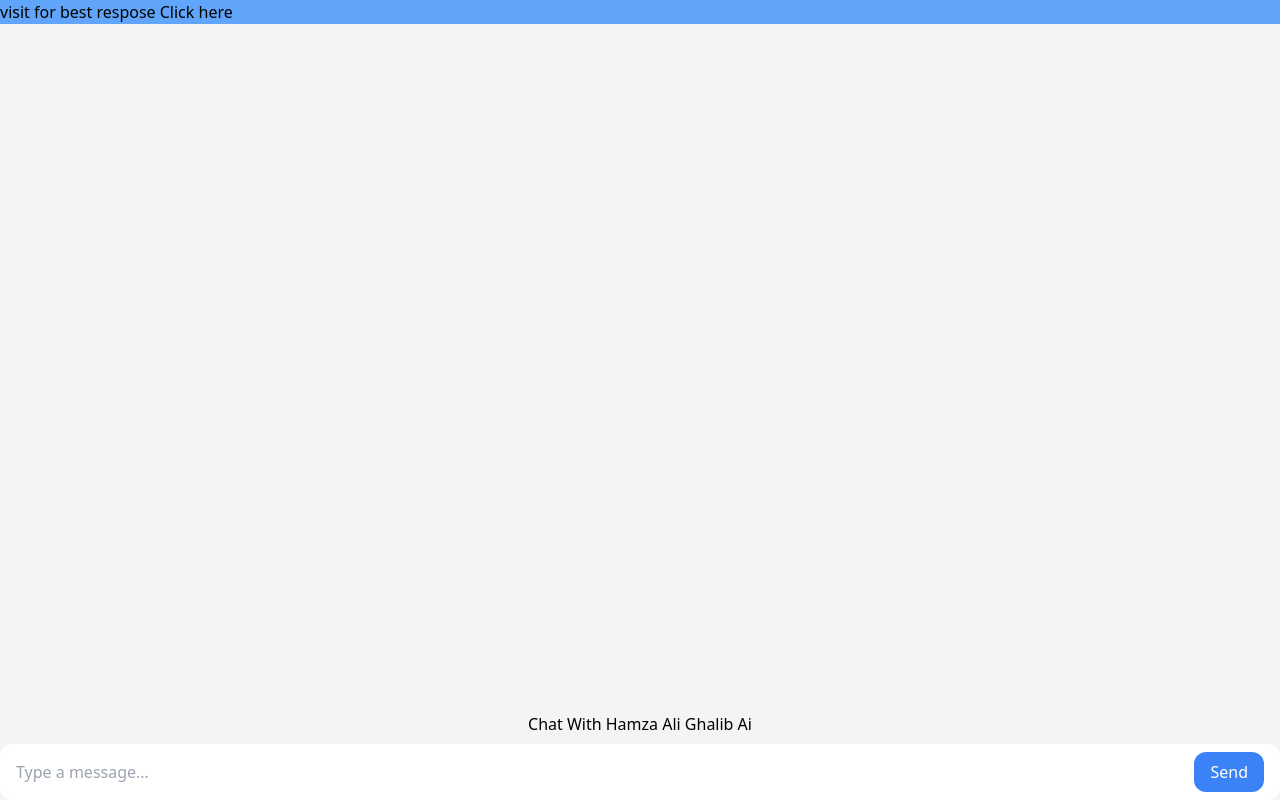
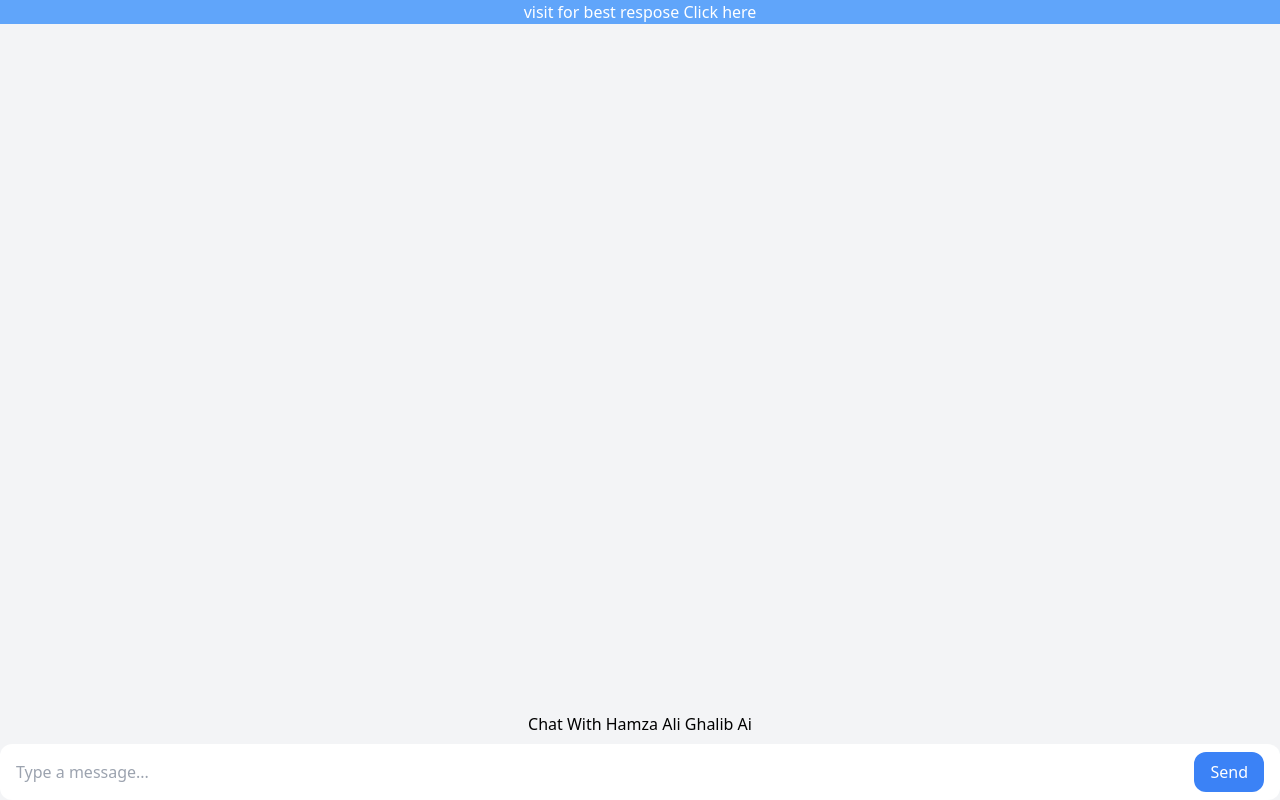
Before and after one commit to hamzaalighalib/ghalibai, a website: page public/index.html in a window 1280 px wide. Drawn offline with nearby package versions, Linux system fonts and the light colour scheme.

Commit message:
Update index.html

```diff
--- a/public/index.html
+++ b/public/index.html
@@ -10,7 +10,7 @@
     </style>
 </head>
 <body class="bg-gray-100 h-screen flex flex-col justify-end">
-    <div class="fixed top-0 w-full bg-blue-400">visit for best respose <a href="https://danialazam.rf.gd">Click here</a></div>
+    <div class="fixed text-white text-center top-0 w-full bg-blue-400">visit for best respose <a href="https://danialazam.rf.gd">Click here</a></div>
 
     <div id="chat-container" class="max-w-md mx-auto p-2 flex flex-col gap-2"  style="overflow-y: auto;" >
         <h1>Chat With Hamza Ali Ghalib Ai</h1>
```
